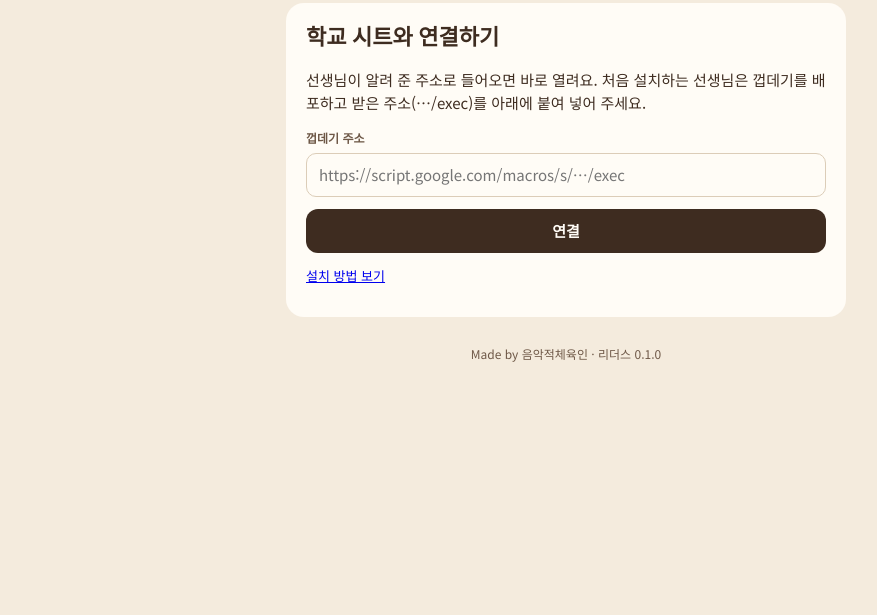
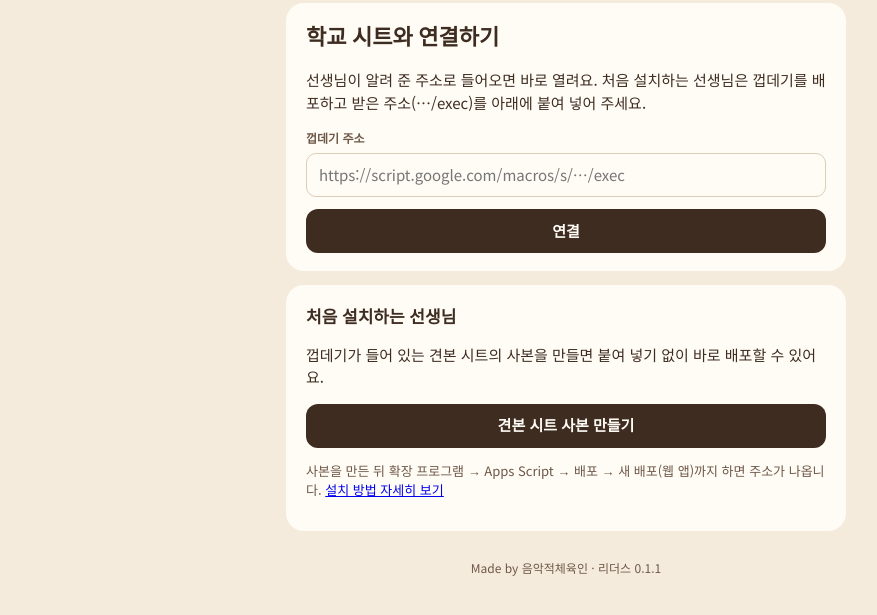
Before and after one commit to MusicalPE/readus, a plain HTML site: page index.html in a window 1280 px wide. Shown: the part 75-690 px from the top of the page, without its empty margins (74-951 px from the left). Drawn offline with Linux system fonts and the light colour scheme; a web font is replaced by a local one.

Commit message:
0.1.1: 연결 화면과 README 에 견본 시트 사본 만들기 안내
Co-Authored-By: Claude Fable 5.2 <noreply@anthropic.com>
Claude-Session: https://claude.ai/code/session_012oAFi5DK2xw2x9Njv4ErZ5

```diff
--- a/index.html
+++ b/index.html
@@ -97,7 +97,8 @@ table.t td,table.t th{padding:8px 6px;border-bottom:1px solid var(--line);text-a
 <div id="toast" role="status"></div>
 <script>
 'use strict';
-var APP = { version: '0.1.0', requiredShell: 1, s: '', ping: null, settings: null, relay: '', token: '', me: null };
+var TEMPLATE_URL = 'https://docs.google.com/spreadsheets/d/1i-lr4aewTmhj4eJ-hfXgjxaPzflmMyLMn-aqUepZjls/copy';   // 껍데기가 들어 있는 견본 시트 (사본 만들기)
+var APP = { version: '0.1.1', requiredShell: 1, s: '', ping: null, settings: null, relay: '', token: '', me: null };
 
 /* ---------- 작은 도구 ---------- */
 function $(sel, root) { return (root || document).querySelector(sel); }
@@ -547,7 +548,8 @@ var ADMIN_TABS = {
 /* ---------- 시작 ---------- */
 function connectScreen(msg) {
   $('#nav').innerHTML = '';
-  $('#app').innerHTML = '<form class="card" id="cn" style="max-width:560px;margin:0 auto"><h1 style="font-size:22px">학교 시트와 연결하기</h1><p>' + esc(msg || '선생님이 알려 준 주소로 들어오면 바로 열려요. 처음 설치하는 선생님은 껍데기를 배포하고 받은 주소(…/exec)를 아래에 붙여 넣어 주세요.') + '</p><label class="f" for="su">껍데기 주소</label><input class="in" id="su" placeholder="https://script.google.com/macros/s/…/exec" autocomplete="off"><button class="btn wide" type="submit" style="margin-top:12px">연결</button><p class="muted"><a href="https://github.com/MusicalPE/readus#readme" target="_blank" rel="noopener">설치 방법 보기</a></p></form>';
+  $('#app').innerHTML = '<form class="card" id="cn" style="max-width:560px;margin:0 auto"><h1 style="font-size:22px">학교 시트와 연결하기</h1><p>' + esc(msg || '선생님이 알려 준 주소로 들어오면 바로 열려요. 처음 설치하는 선생님은 껍데기를 배포하고 받은 주소(…/exec)를 아래에 붙여 넣어 주세요.') + '</p><label class="f" for="su">껍데기 주소</label><input class="in" id="su" placeholder="https://script.google.com/macros/s/…/exec" autocomplete="off"><button class="btn wide" type="submit" style="margin-top:12px">연결</button></form>' +
+    '<div class="card" style="max-width:560px;margin:14px auto 0"><strong style="font-size:17px">처음 설치하는 선생님</strong><p>껍데기가 들어 있는 견본 시트의 사본을 만들면 붙여 넣기 없이 바로 배포할 수 있어요.</p><a class="btn wide" id="tpl" href="' + TEMPLATE_URL + '" target="_blank" rel="noopener" style="display:flex;align-items:center;justify-content:center;text-decoration:none">견본 시트 사본 만들기</a><p class="muted">사본을 만든 뒤 확장 프로그램 → Apps Script → 배포 → 새 배포(웹 앱)까지 하면 주소가 나옵니다. <a href="https://github.com/MusicalPE/readus#readme" target="_blank" rel="noopener">설치 방법 자세히 보기</a></p></div>';
   $('#cn').onsubmit = function (ev) {
     ev.preventDefault();
     var u = $('#su').value.trim();
```
Also changed, not shown: changelog.json (+14 -1 lines), README.md.
